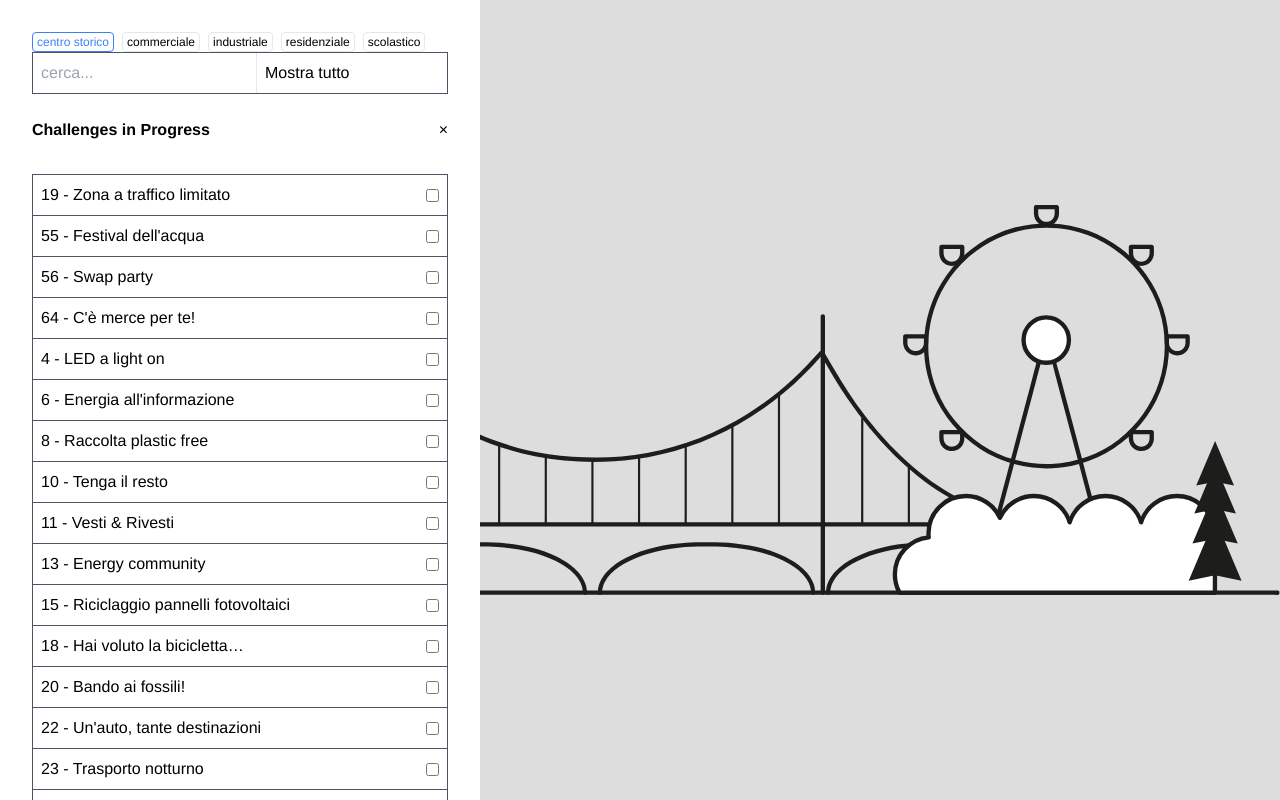
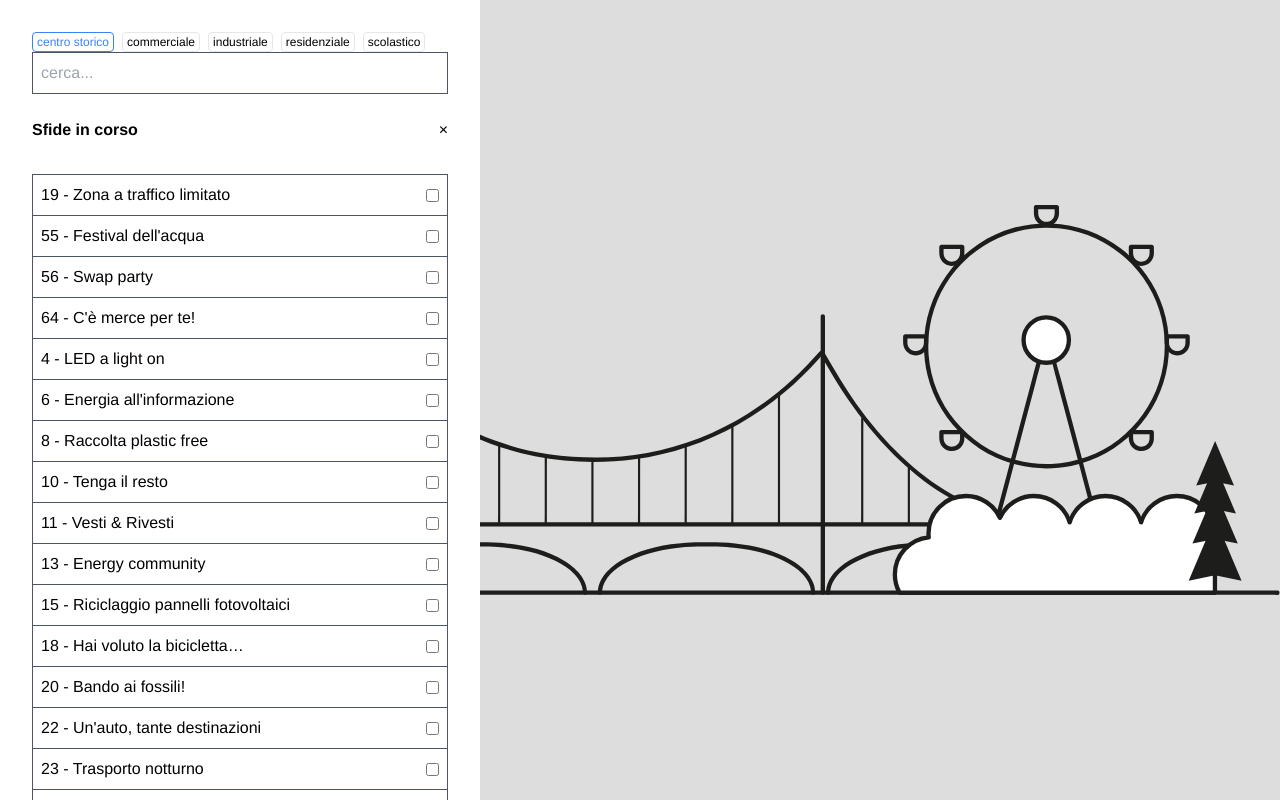
Before and after one commit to reevost/green_city, a Vue app: page / in a window 1280 px wide. Built offline with nearby package versions, Linux system fonts and the light colour scheme.

Commit message:
minor fixes on the search bar and clear of filters when change the district

```diff
--- a/src/components/ChallengeList.vue
+++ b/src/components/ChallengeList.vue
@@ -7,10 +7,10 @@
       <h2 class="font-bold mb-2">
         {{ title }}
       </h2>
-      <button v-on:click="toggleChallenge = ! toggleChallenge" v-if="toggleChallenge">
+      <button v-on:click="$emit('toggle', this.title)" v-if="toggleChallenge">
         &#8595;
       </button>
-      <button v-on:click="toggleChallenge = ! toggleChallenge" v-else>
+      <button v-on:click="$emit('toggle', this.title)" v-else>
         &times;
       </button>
     </div>
@@ -39,7 +39,8 @@ export default {
     challenges: Array,
     title: String,
     searchValue: String,
-    tagValue: String
+    tagValue: String,
+    toggleChallenge: Boolean
   },
   computed: {
     filterChallenge() {
@@ -49,11 +50,7 @@ export default {
                   || String(a.id).includes(this.searchValue)));
     }
   },
-  data () {
-    return {
-      toggleChallenge: false
-    }
-  }
+  methods: {}
 }
 </script>
 
--- a/src/components/ControlDistrict.vue
+++ b/src/components/ControlDistrict.vue
@@ -5,14 +5,31 @@
       <DistrictTags
           v-bind:tags="districts"
           v-model:currentTag="currentDistrict"
+          v-on:update:currentTag="filterReset"
       />
-      <ChallengeSearch v-on:search="filter"></ChallengeSearch>
+      <div class="border border-gray-600 text-black">
+        <input v-model="filterWord" placeholder="cerca..." class="p-2"/>
+      </div>
     </section>
     <section id="challenges" class="mt-6">
-      <ChallengeList v-bind:challenges="inProgress" title="Challenges in Progress" v-bind:searchValue="filterWord" v-bind:tagValue="currentDistrict"></ChallengeList>
+      <ChallengeList
+          v-bind:challenges="inProgress"
+          title="Sfide in corso"
+          v-bind:searchValue="filterWord"
+          v-bind:tagValue="currentDistrict"
+          v-model:toggleChallenge="toggleProgressChallenge"
+          v-on:toggle="toggleChallenges"
+      ></ChallengeList>
     </section>
     <section id="completed challenges" class="mt-6">
-      <ChallengeList v-bind:challenges="completed" title="Challenges Completed" v-bind:searchValue="filterWord" v-bind:tagValue="currentDistrict"></ChallengeList>
+      <ChallengeList
+          v-bind:challenges="completed"
+          title="Sfide completate"
+          v-bind:searchValue="filterWord"
+          v-bind:tagValue="currentDistrict"
+          v-model:toggleChallenge="toggleCompleteChallenge"
+          v-on:toggle="toggleChallenges"
+      ></ChallengeList>
     </section>
     <section id="scoring" class="font-bold mt-6 border border-gray-600 p-2">
       Punteggio: {{totalScore}}
@@ -22,19 +39,20 @@
 
 <script>
 import ChallengeList from "@/components/ChallengeList.vue";
-import ChallengeSearch from "@/components/ChallengeSearch.vue";
 import DistrictTags from "@/components/DistrictTags.vue";
 import {useChallengesStore} from "@/stores/ChallengesStore";
 import {mapWritableState} from "pinia";
 
 export default {
   components: {
-    ChallengeList, ChallengeSearch, DistrictTags
+    ChallengeList, DistrictTags
   },
   data() {
     return {
+      currentDistrict: "centro storico",
       filterWord: "",
-      currentDistrict: "centro storico",
+      toggleProgressChallenge: false,
+      toggleCompleteChallenge: false
     }
   },
   computed: {
@@ -46,8 +64,13 @@ export default {
     }),
   },
   methods: {
-    filter(idInput) {
-      this.filterWord = idInput
+    toggleChallenges(title) {
+      title === "Sfide in corso" ? this.toggleProgressChallenge = ! this.toggleProgressChallenge : this.toggleCompleteChallenge = ! this.toggleCompleteChallenge
+    },
+    filterReset() {
+      this.filterWord = ""
+      this.toggleProgressChallenge = false
+      this.toggleCompleteChallenge = false
     }
   }
 }
```
